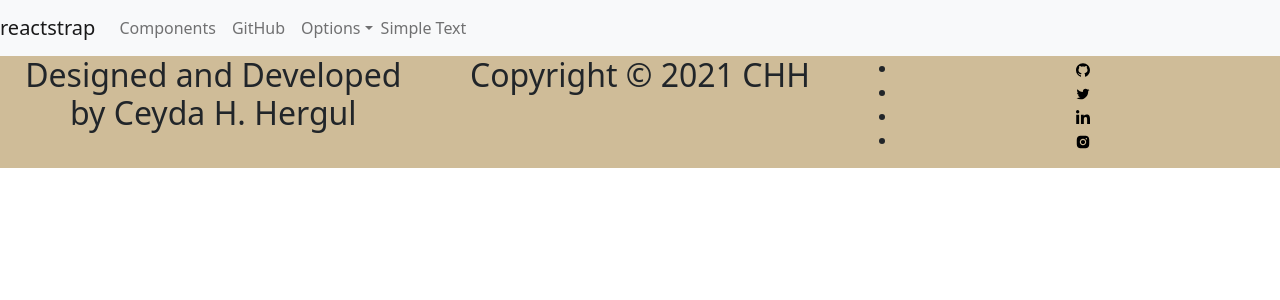
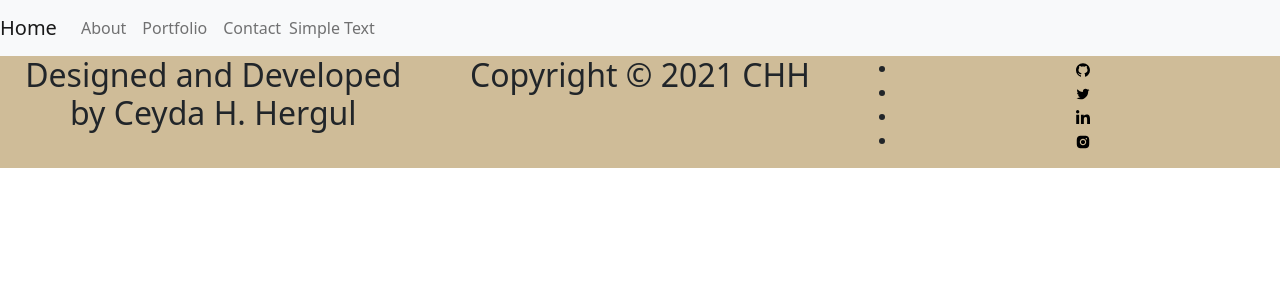
Before and after one commit to chergul/React-Portfolio, a React (Create React App) app: page / in a window 1280 px wide. Shown: the top 300 px of the page. Built offline with nearby package versions, Linux system fonts and the light colour scheme.

Commit message:
some changes on navbar

```diff
--- a/src/components/MyNavbar.js
+++ b/src/components/MyNavbar.js
@@ -29,33 +29,19 @@ function MyNavbar (props) {
   return (
     <div>
       <Navbar color="light" light expand="md">
-        <NavbarBrand href="/">reactstrap</NavbarBrand>
+        <NavbarBrand href="/">Home</NavbarBrand>
         <NavbarToggler onClick={toggle} />
         <Collapse isOpen={isOpen} navbar>
           <Nav className="mr-auto" navbar>
             <NavItem>
-              <NavLink href="/components/">Components</NavLink>
+              <NavLink href="/about">About</NavLink>
             </NavItem>
             <NavItem>
-              <NavLink href="https://github.com/reactstrap/reactstrap">GitHub</NavLink>
+              <NavLink href="/portfolio">Portfolio</NavLink>
             </NavItem>
-            <UncontrolledDropdown nav inNavbar>
-              <DropdownToggle nav caret>
-                Options
-              </DropdownToggle>
-              <DropdownMenu right>
-                <DropdownItem>
-                  Option 1
-                </DropdownItem>
-                <DropdownItem>
-                  Option 2
-                </DropdownItem>
-                <DropdownItem divider />
-                <DropdownItem>
-                  Reset
-                </DropdownItem>
-              </DropdownMenu>
-            </UncontrolledDropdown>
+            <NavItem>
+              <NavLink href="/contact/">Contact</NavLink>
+            </NavItem>
           </Nav>
           <NavbarText>Simple Text</NavbarText>
         </Collapse>
```
